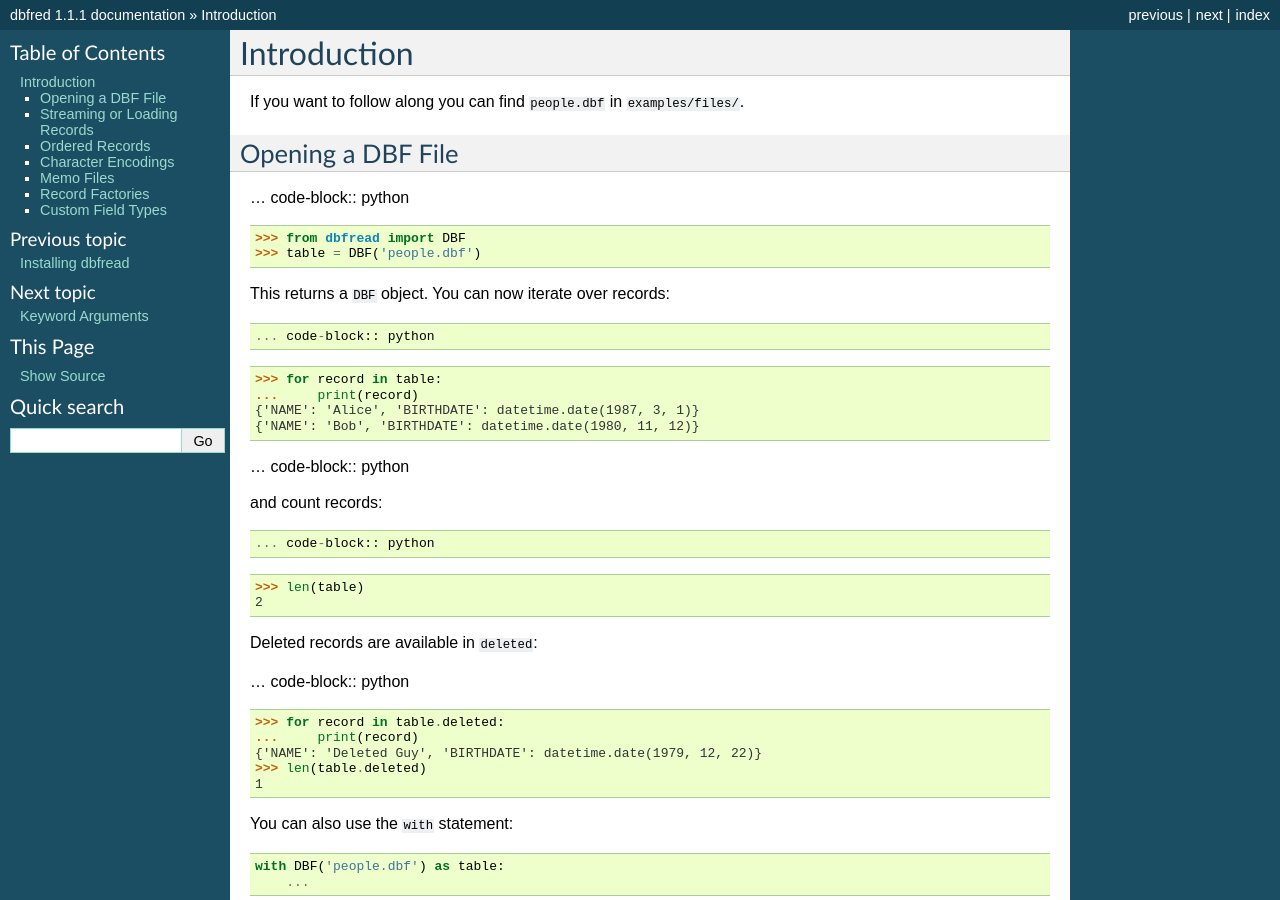
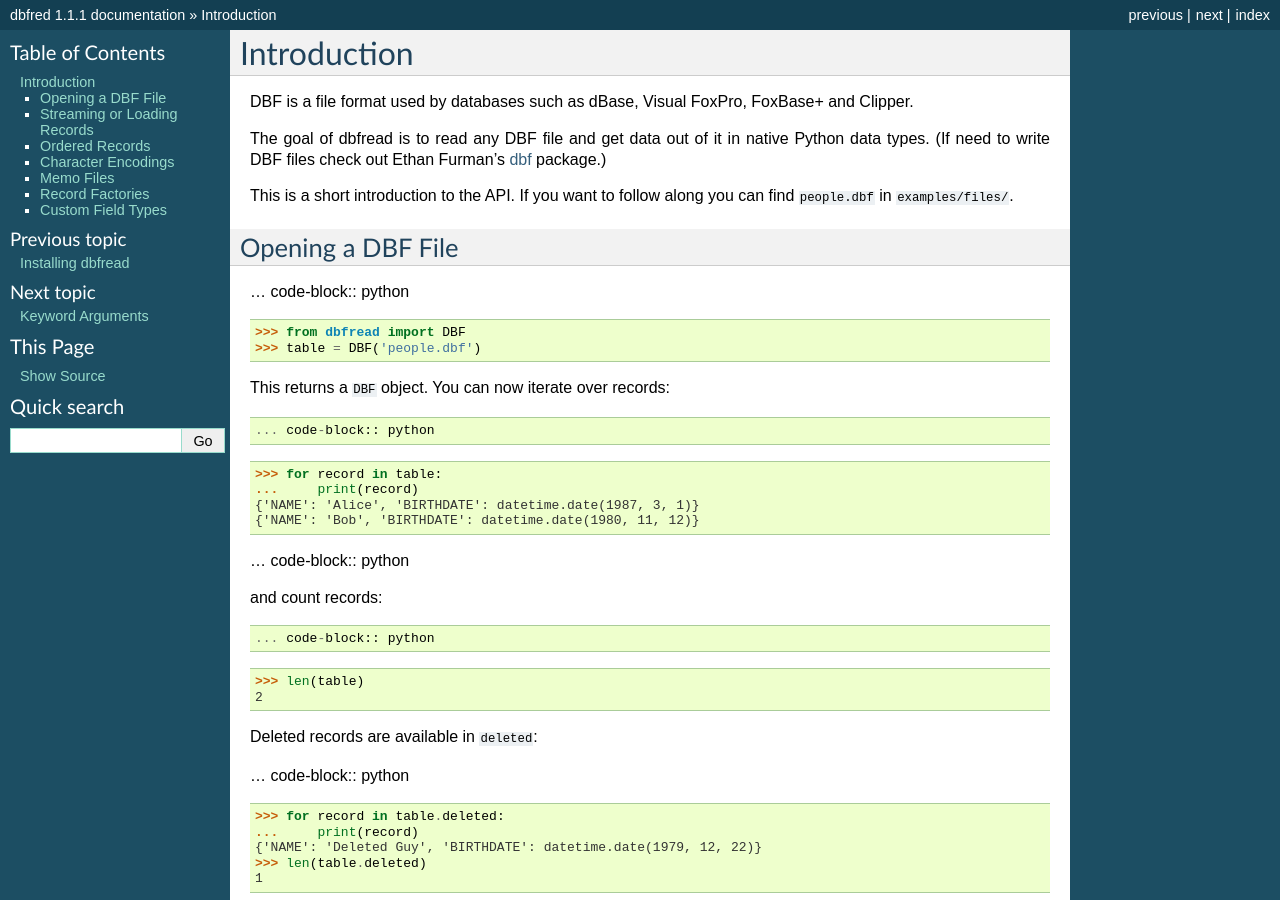
Before and after one commit to olemb/dbfread, a Sphinx documentation site: the page built from docs/introduction.rst, in a window 1280 px wide and 900 px high. Built offline with Sphinx 7.4.7, drawn with Linux system fonts in a browser that asks for light colours.

Commit message:
Added introduction to introduction.

```diff
--- a/docs/introduction.rst
+++ b/docs/introduction.rst
@@ -1,8 +1,15 @@
 Introduction
 ============
 
-If you want to follow along you can find ``people.dbf`` in
-``examples/files/``.
+DBF is a file format used by databases such as dBase, Visual FoxPro,
+FoxBase+ and Clipper.
+
+The goal of dbfread is to read any DBF file and get data out of it in
+native Python data types. (If need to write DBF files check out Ethan
+Furman's `dbf <https://pypi.python.org/pypi/dbf/0.95.012>`_ package.)
+
+This is a short introduction to the API. If you want to follow along
+you can find ``people.dbf`` in ``examples/files/``.
 
 
 Opening a DBF File
```
